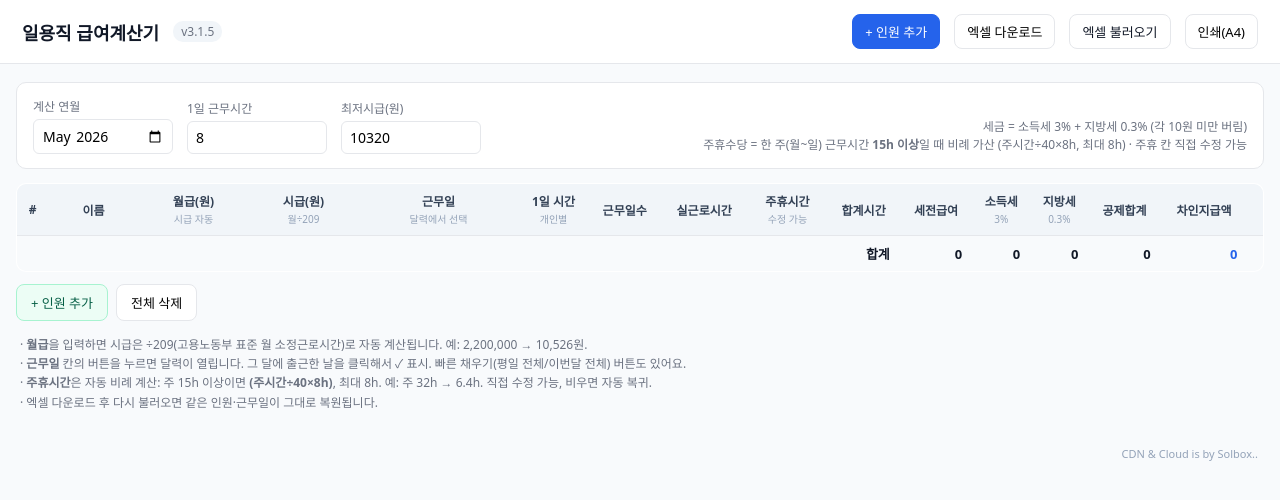
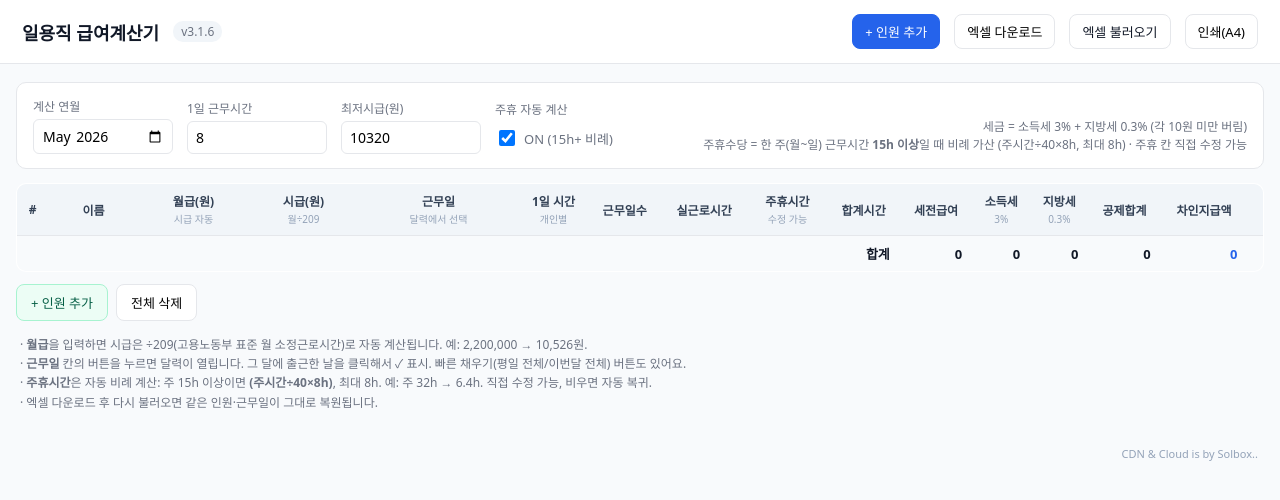
Before and after one commit to hyshin6664/daily-wage-calc, a plain HTML site: page index.html in a window 1280 px wide. Drawn offline with Linux system fonts and the light colour scheme.

Commit message:
feat: v3.1.6 — 주휴 자동계산 ON/OFF 토글
메타에 '주휴 자동 계산' 체크박스 추가.
- ON (기본): 15h+ 비례 자동 (v3.1.5)
- OFF: 주휴 칸 빈칸으로 시작, 매번 직접 입력 ('수동' 태그, placeholder='직접 입력')
- 설정은 localStorage 저장 → 재방문 시 유지

특수 케이스(주휴 룰이 다른 사업장 등) 위해 전역 OFF 옵션 제공.

Co-Authored-By: Claude Opus 4.7 (1M context) <noreply@anthropic.com>

```diff
--- a/index.html
+++ b/index.html
@@ -158,7 +158,7 @@
 
 <header>
   <h1>일용직 급여계산기</h1>
-  <span class="ver" id="verBtn" title="업데이트 내역">v3.1.5</span>
+  <span class="ver" id="verBtn" title="업데이트 내역">v3.1.6</span>
   <div class="spacer"></div>
   <button id="installBtn" class="install" title="바탕화면 바로가기 만들기">📌 바탕화면에 설치</button>
   <button id="addBtn" class="pri">+ 인원 추가</button>
@@ -182,6 +182,13 @@
     <div class="f">
       <label>최저시급(원)</label>
       <input type="number" id="defRate" value="10320" min="0" step="10">
+    </div>
+    <div class="f">
+      <label>주휴 자동 계산</label>
+      <label style="display:flex;align-items:center;gap:6px;height:32px;cursor:pointer">
+        <input type="checkbox" id="whhAuto" checked style="width:16px;height:16px;cursor:pointer">
+        <span style="font-size:13px;color:var(--sub)" id="whhAutoLabel">ON (15h+ 비례)</span>
+      </label>
     </div>
     <div class="note">
       세금 = 소득세 3% + 지방세 0.3% (각 10원 미만 버림)<br>
@@ -297,8 +304,9 @@
 <footer class="credit">CDN &amp; Cloud is by Solbox..</footer>
 
 <script>
-const VER = "v3.1.5";
+const VER = "v3.1.6";
 const UPDATE_HISTORY = [
+  ["v3.1.6","2026-05-07","메타에 '주휴 자동 계산 ON/OFF' 토글. OFF면 주휴 칸 빈칸으로 시작 → 매번 직접 입력. 설정 브라우저에 저장"],
   ["v3.1.5","2026-05-07","주휴수당 비례 계산 (주시간÷40×8h, 최대 8h). 예: 주 4일×8h=32h → 주휴 6.4h"],
   ["v3.1.4","2026-05-07","개인별 1일 근무시간 칸 추가 (비우면 메타 기본값, 입력하면 그 값으로 계산)"],
   ["v3.1.3","2026-05-07","주휴/시급 자동값 칸 클릭 시 전체선택 → 바로 새 값 입력 가능 (덧붙여 입력 문제 해결)"],
@@ -352,12 +360,14 @@ function calcRow(r){
     weekHours.set(k, (weekHours.get(k)||0) + hpd);
   }
   // 주 15h 이상이면 비례 주휴: (주시간 / 40) × 8h, 최대 8h (40h 풀 = 8h)
-  // 예: 주 32h → 6.4h, 주 24h → 4.8h, 주 40h+ → 8h
-  for(const [,h] of weekHours){
-    if(h >= 15) autoWeekHoliday += Math.min(h, 40) / 40 * 8;
+  // 메타 '주휴 자동 계산' 체크 OFF 면 자동값을 0 으로 두고 사용자 직접 입력만 사용
+  const whhAutoOn = !!($("whhAuto") && $("whhAuto").checked);
+  if(whhAutoOn){
+    for(const [,h] of weekHours){
+      if(h >= 15) autoWeekHoliday += Math.min(h, 40) / 40 * 8;
+    }
+    autoWeekHoliday = Math.round(autoWeekHoliday * 10) / 10;
   }
-  // 소수점 1자리로 반올림 (예: 6.4)
-  autoWeekHoliday = Math.round(autoWeekHoliday * 10) / 10;
 
   // 사용자 override
   const overrideWhh = (r.whh !== "" && r.whh !== undefined && r.whh !== null) ? Number(r.whh) : null;
@@ -401,6 +411,8 @@ function daysPreview(daysArr){
   if(daysArr.length<=4) return daysArr.map(d=>d.slice(8)+"일").join(", ");
   return daysArr.slice(0,3).map(d=>d.slice(8)+"일").join(",") + ` 외 ${daysArr.length-3}일`;
 }
+
+function whhAutoChecked(){ return !!($("whhAuto") && $("whhAuto").checked); }
 
 /* ─────────── 표 렌더 ─────────── */
 function render(){
@@ -446,8 +458,8 @@ function render(){
       <td class="num">${c.workDays}</td>
       <td class="num">${c.workHours}</td>
       <td class="whh">
-        <input data-k="whh" data-i="${i}" value="${c.isWhhAuto ? c.autoWeekHoliday : r.whh}" inputmode="decimal" ${c.isWhhAuto?'class="auto"':''}>
-        ${c.isWhhAuto?'<span class="auto-tag">자동</span>':'<span class="auto-tag" style="color:#dc2626">수정됨</span>'}
+        <input data-k="whh" data-i="${i}" value="${c.isWhhAuto ? (whhAutoChecked()? c.autoWeekHoliday : '') : r.whh}" inputmode="decimal" placeholder="${whhAutoChecked()?'':'직접 입력'}" ${c.isWhhAuto && whhAutoChecked() ?'class="auto"':''}>
+        ${c.isWhhAuto && whhAutoChecked() ? '<span class="auto-tag">자동</span>' : (c.isWhhAuto && !whhAutoChecked() ? '<span class="auto-tag" style="color:#94a3b8">수동</span>' : '<span class="auto-tag" style="color:#dc2626">수정됨</span>')}
       </td>
       <td class="num">${c.totalHours}</td>
       <td class="num">${fmt(c.gross)}</td>
@@ -872,6 +884,20 @@ function init(){
   $("ym").addEventListener("change", render);
   $("hpd").addEventListener("input", render);
   $("defRate").addEventListener("input", render); // 기본값 변경하면 자동 시급 행 즉시 반영
+  // 주휴 자동 토글: 상태 저장 + 즉시 반영
+  try{
+    const saved = localStorage.getItem("wage_whhAuto");
+    if(saved!==null) $("whhAuto").checked = (saved==="1");
+  }catch(_){}
+  const updateWhhLabel = ()=>{
+    $("whhAutoLabel").textContent = $("whhAuto").checked ? "ON (15h+ 비례)" : "OFF (직접 입력)";
+  };
+  updateWhhLabel();
+  $("whhAuto").addEventListener("change", ()=>{
+    try{ localStorage.setItem("wage_whhAuto", $("whhAuto").checked ? "1":"0"); }catch(_){}
+    updateWhhLabel();
+    render();
+  });
 
   $("addBtn").addEventListener("click", addRow);
   $("addBtn2").addEventListener("click", addRow);
```
